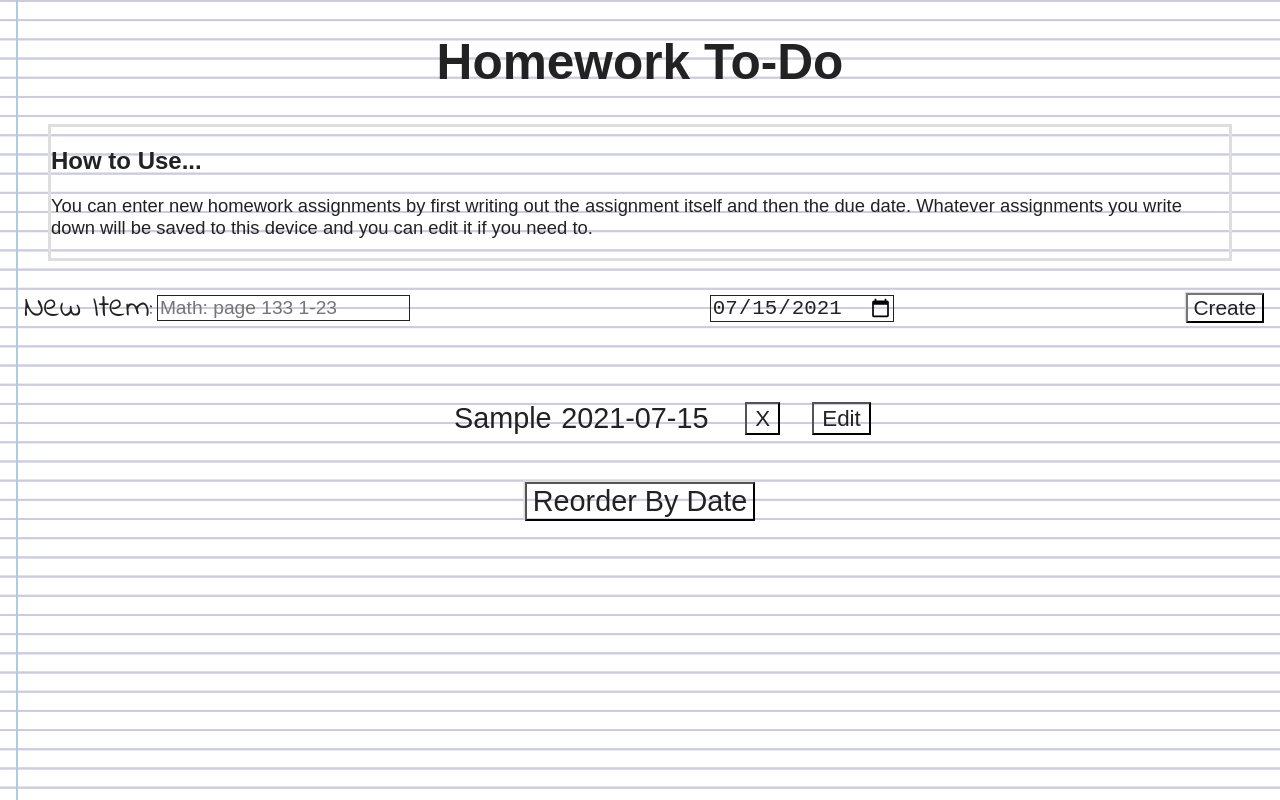
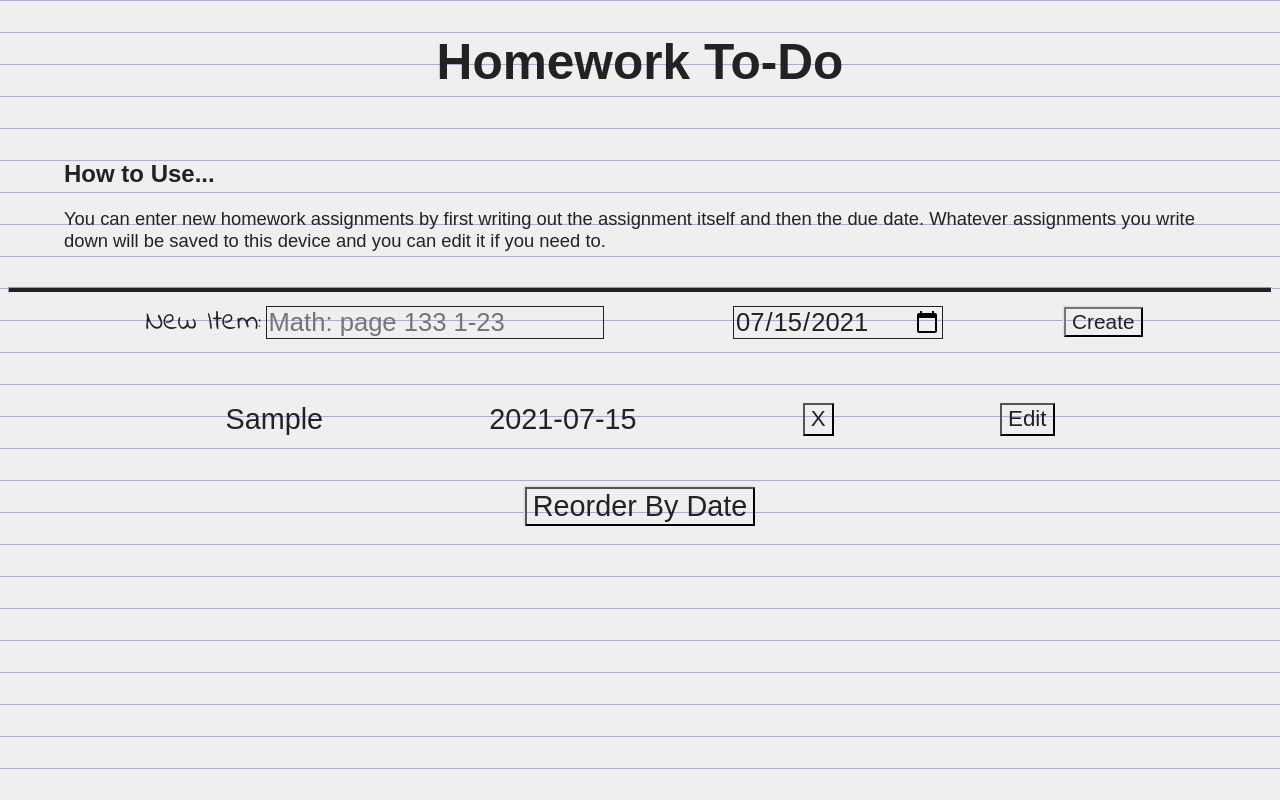
Before and after one commit to connorbrooks18/homework-tracker, a plain HTML site: page index.html in a window 1280 px wide. Both pictures are taken after typing "Sample" into the empty fields and a click on the button "Create". Drawn offline with Linux system fonts and the light colour scheme; a web font is replaced by a local one.

Commit message:
Added more UI and UX features (issue #3)

```diff
--- a/index.html
+++ b/index.html
@@ -37,6 +37,7 @@
           need to.
         </p>
       </section>
+      <hr />
       <section class="input-section">
         <label name="homework-item-input"
           >New Item:
--- a/script.js
+++ b/script.js
@@ -165,6 +165,15 @@ const editListItem = (event) => {
   //edit the input box
   inputBox.setAttribute("name", "edit-item-input");
   inputBox.setAttribute("placeholder", "New Homework Name");
+  inputBox.setAttribute("value", li.children[0].textContent);
+
+  //edit the date input box
+  dateInputBox.setAttribute("name", "edit-date-input");
+  dateInputBox.setAttribute("type", "date");
+  dateInputBox.setAttribute("value", li.children[1].textContent);
+
+  //Edit the update button
+  updateBtn.setAttribute("name", "update-btn");
   updateBtn.addEventListener("click", (event) => {
     //Update the homework item array
     for (let i = 0; i < HomeworkItem.homeworkList.length; i++) {
@@ -182,13 +191,6 @@ const editListItem = (event) => {
     li.children[1].textContent = dateInputBox.value;
     HomeworkItem.reorder();
   });
-
-  //edit the date input box
-  dateInputBox.setAttribute("name", "edit-date-input");
-  dateInputBox.setAttribute("type", "date");
-
-  //Edit the update button
-  updateBtn.setAttribute("name", "update-btn");
 
   //Add new input box
   li.appendChild(inputBox);
--- a/style.css
+++ b/style.css
@@ -15,9 +15,10 @@ html, body {
     --underline-color: #09F;
     color: var(--primary-color);
     background-color: var(--background-color);
-    background: linear-gradient(90deg, transparent 1rem, #abcde4 1rem, #abcde4 1.1rem, transparent 1.1rem),
-        linear-gradient(#ccd .1rem, transparent .1rem);
-    background-size: 100% 1.2rem;
+    background-image:
+        linear-gradient(transparent 5em, rgba(255,0,0,.2) 0, transparent 5.1em),
+        linear-gradient(rgba(0,0,255,.3) 1px, transparent 0);
+    background-size: 100% 2rem;
 }
 @media only screen and (max-width: 500px) {
     :root {
@@ -42,8 +43,14 @@ input {
     background: var(--background-color);
     color: var(--primary-color);
     border: .1rem solid var(--primary-color);
+    font-family: Yomogi, sans-serif;
 }
 
+hr {
+    background-color: var(--primary-color);
+    height: .3rem;
+    margin: auto .5rem;
+}
 .small-text {
     font-size: 1rem;
 }
@@ -53,7 +60,7 @@ input {
 
 .instruction-section {
     margin: auto 3rem;
-    border: .2rem solid var(--background-color2);
+    padding: 1rem;
 }
 .instructions {
     font-size: 1.15rem;
@@ -68,11 +75,11 @@ input {
 
 .input-section {
     display: flex;
-    justify-content: space-between;
-    margin: 0 auto;
-    padding: 1rem;
+    justify-content: space-evenly;
+    margin: auto 1rem;
     align-items: center;
     font-size: 1.3rem;
+    flex-wrap: wrap;
 }
 
 
@@ -80,17 +87,16 @@ input {
     display: flex;
     align-items: center;
     font-family: 'Indie Flower', cursive;
-    font-size: 2rem;
+    font-size: 1.8rem;
     padding: .5rem;
 }
 #homework-item-input {
     width: min-content;
     margin-left: .3rem;
-    font-size: inherit;
-    font-size: 1.2rem;
+    font-size: 1.6rem;
 }
 #homework-date-input {
-    font-size: inherit;
+    font-size: 1.6rem;
 }
 .create-btn {
     color: var(--primary-color);
@@ -111,11 +117,14 @@ input {
     align-items: center;
     justify-content: center;
     text-decoration: none;
+    margin: 2rem 0;
+    padding: 0;
 }
 
 .homework-list li{
     display: flex;
-    justify-content: space-between;
+    justify-content: space-evenly;
+    width: 90%;
     padding: .4rem;
     margin: .5rem;
     font-size: 1.8rem;
@@ -123,14 +132,11 @@ input {
     max-width: 100%;
     overflow: auto;
 }
+.homework-list li > *{
+    margin: .3rem;
+}
 .homework-list li button {
-    padding: .1rem .5rem;
-    margin-left: 2rem;
     font-size: 1.4rem;
-}
-
-.homework-list li span {
-    margin: 0 .3rem;
 }
 
 .delete-btn, button[name="update-btn"] {
@@ -148,7 +154,6 @@ input {
 }
 .homework-list li input {
     font-size: 1.4rem;
-    margin: 0 1rem;
 }
 
 /* * List Modifiers */
```
